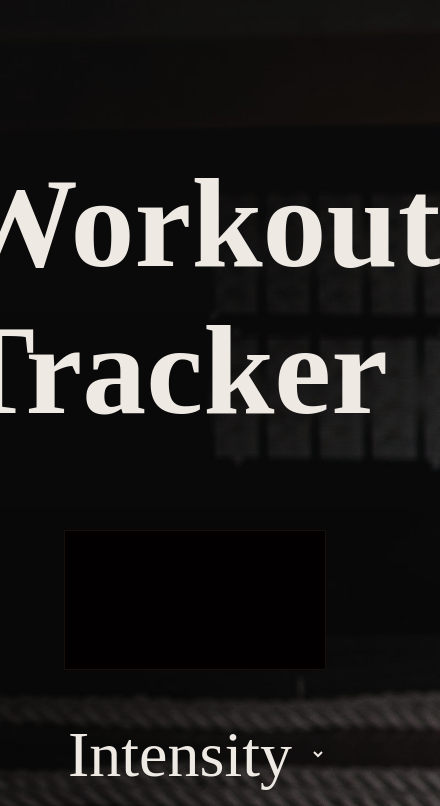
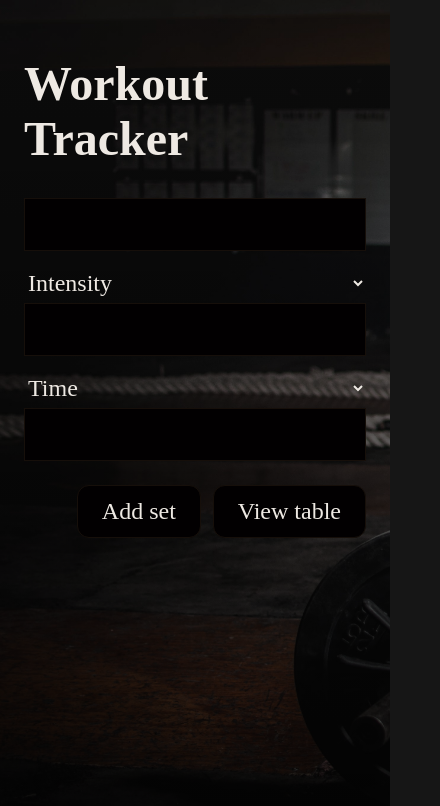
Before and after one commit to TEParsons/workout-tracker, a SvelteKit app: page / in a window 390 px wide. Shown: the top 806 px of the page, 440 px wide, since content can reach past the window. Built offline with nearby package versions, Linux system fonts and the light colour scheme; a web font is replaced by a local one.

Commit message:
fix: Font size is waaay too big on mobile

```diff
--- a/static/style.css
+++ b/static/style.css
@@ -19,13 +19,13 @@
 
     font-family: var(--body);
     color: var(--text);
-    font-size: 18pt;
+    font-size: 16pt;
 
 }
 
 @media (pointer:none), (pointer:coarse) {
     :root {
-        font-size: 48pt;
+        font-size: 18pt;
     }
 }
 
```
